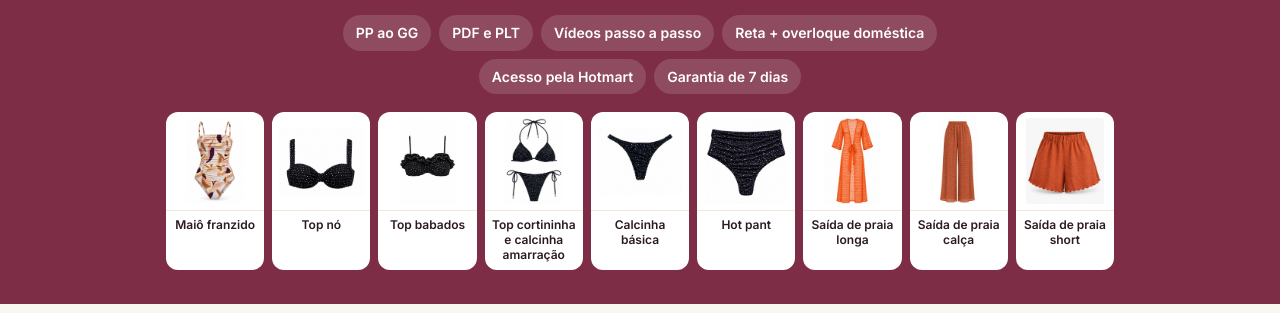
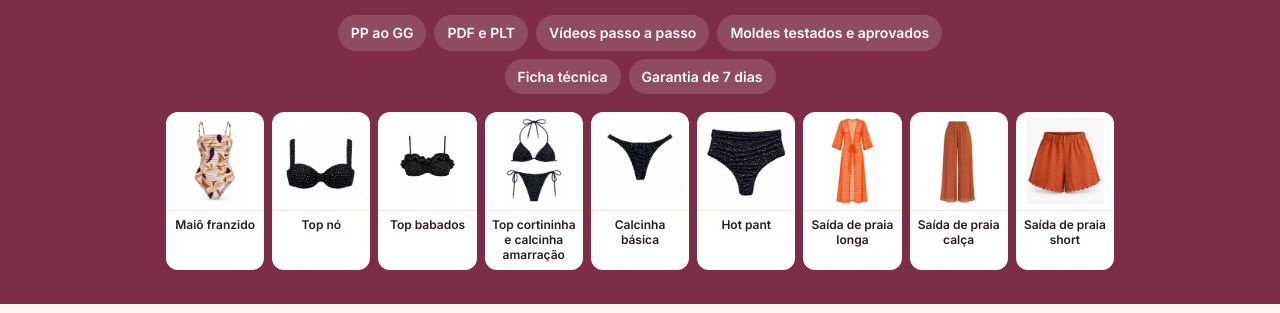
Before and after one commit to Thaizamoldes/lista-espera, a plain HTML site: page moda-praia/index.html in a window 1280 px wide. Shown: the part 199-512 px from the top of the page. Drawn offline with nearby package versions, Linux system fonts and the light colour scheme.

Commit message:
Troca etiquetas do topo
Co-Authored-By: Claude Opus 5.5 <noreply@anthropic.com>
Claude-Session: https://claude.ai/code/session_012dCuQE7rU6rBjtG7Tq4FUi

```diff
--- a/moda-praia/index.html
+++ b/moda-praia/index.html
@@ -93,7 +93,7 @@ src="https://www.facebook.com/tr?id=246033433475773&ev=PageView&noscript=1"
     <p>10 moldes de maiô, biquíni e saída de praia, com tutoriais de costura em vídeo, passo a passo.</p>
     <div class="chips">
       <span>PP ao GG</span><span>PDF e PLT</span><span>Vídeos passo a passo</span>
-      <span>Reta + overloque doméstica</span><span>Acesso pela Hotmart</span><span>Garantia de 7 dias</span>
+      <span>Moldes testados e aprovados</span><span>Ficha técnica</span><span>Garantia de 7 dias</span>
     </div>
     <div class="tira" id="tira"></div>
   </div>
```
